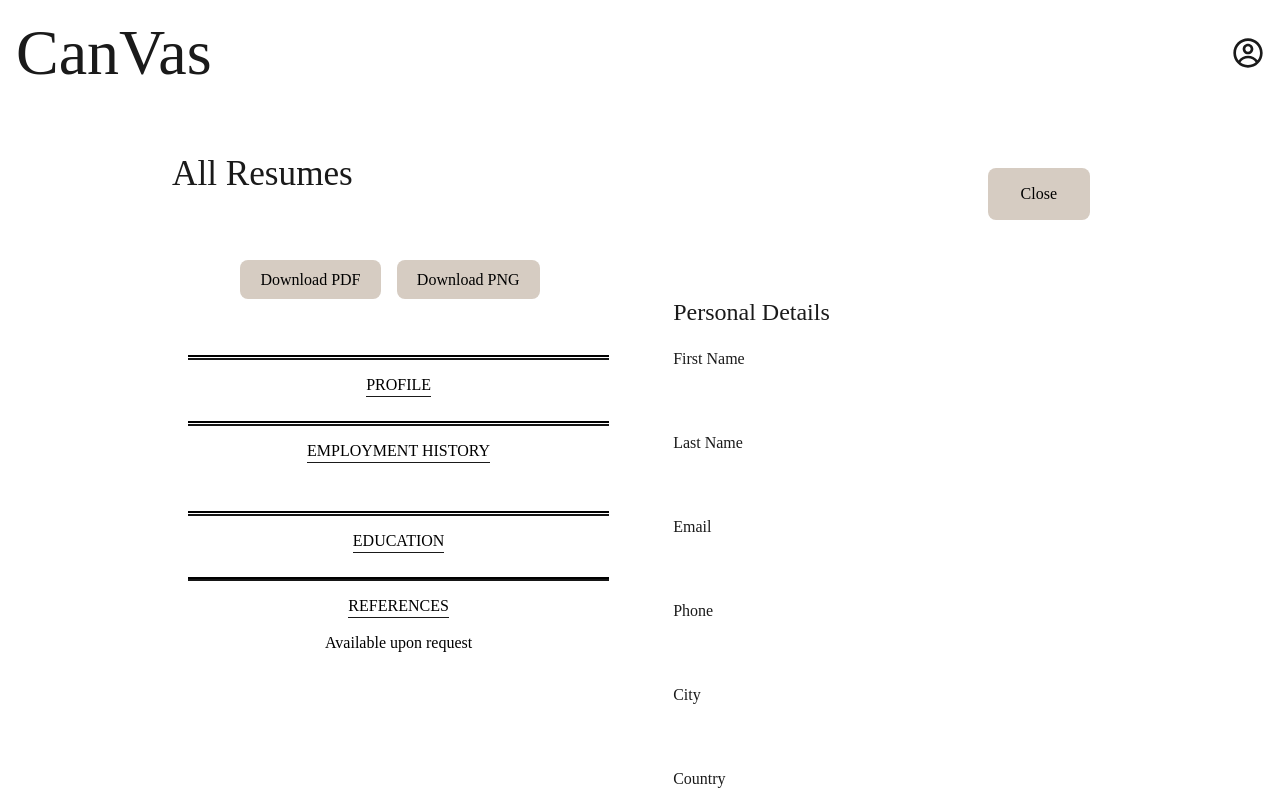
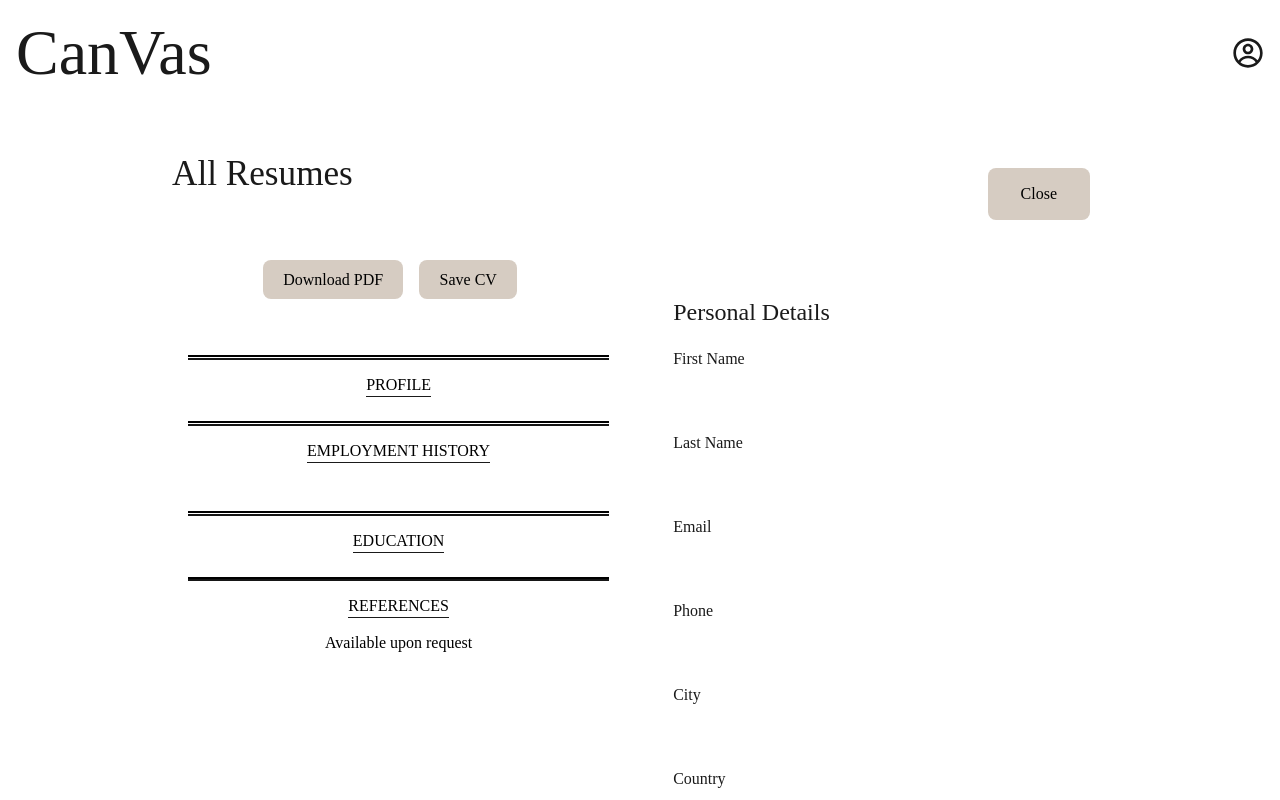
Before and after one commit to dylewskii/cv-builder, a React app in the folder cv-builder/: page / in a window 1280 px wide. Both pictures are taken after a click on the element 747 px from the left and 417 px from the top of the page. Shown: the top 800 px of the page. Built offline with nearby package versions, Linux system fonts and the light colour scheme; the HTML template or start-up script is replaced by a standard one.

Commit message:
add handleCvSave

```diff
--- a/cv-builder/src/components/CreateCV.jsx
+++ b/cv-builder/src/components/CreateCV.jsx
@@ -79,7 +79,7 @@ export default function CreateCV() {
     pdf.save("cv.pdf");
   };
 
-  const handleDownloadPng = async () => {};
+  const handleCvSave = () => {};
 
   // Form Handler Functions
   const handleInputChange = (e, draftSetter) => {
@@ -147,7 +147,7 @@ export default function CreateCV() {
     <>
       <div className={createCSS.controls}>
         <button onClick={handleDownloadPdf}>Download PDF</button>
-        <button onClick={handleDownloadPng}>Download PNG</button>
+        <button onClick={handleCvSave}>Save CV</button>
       </div>
       <div className={createCSS.createContainer}>
         <section ref={printRef} className={previewCSS.previewPanel}>
```
